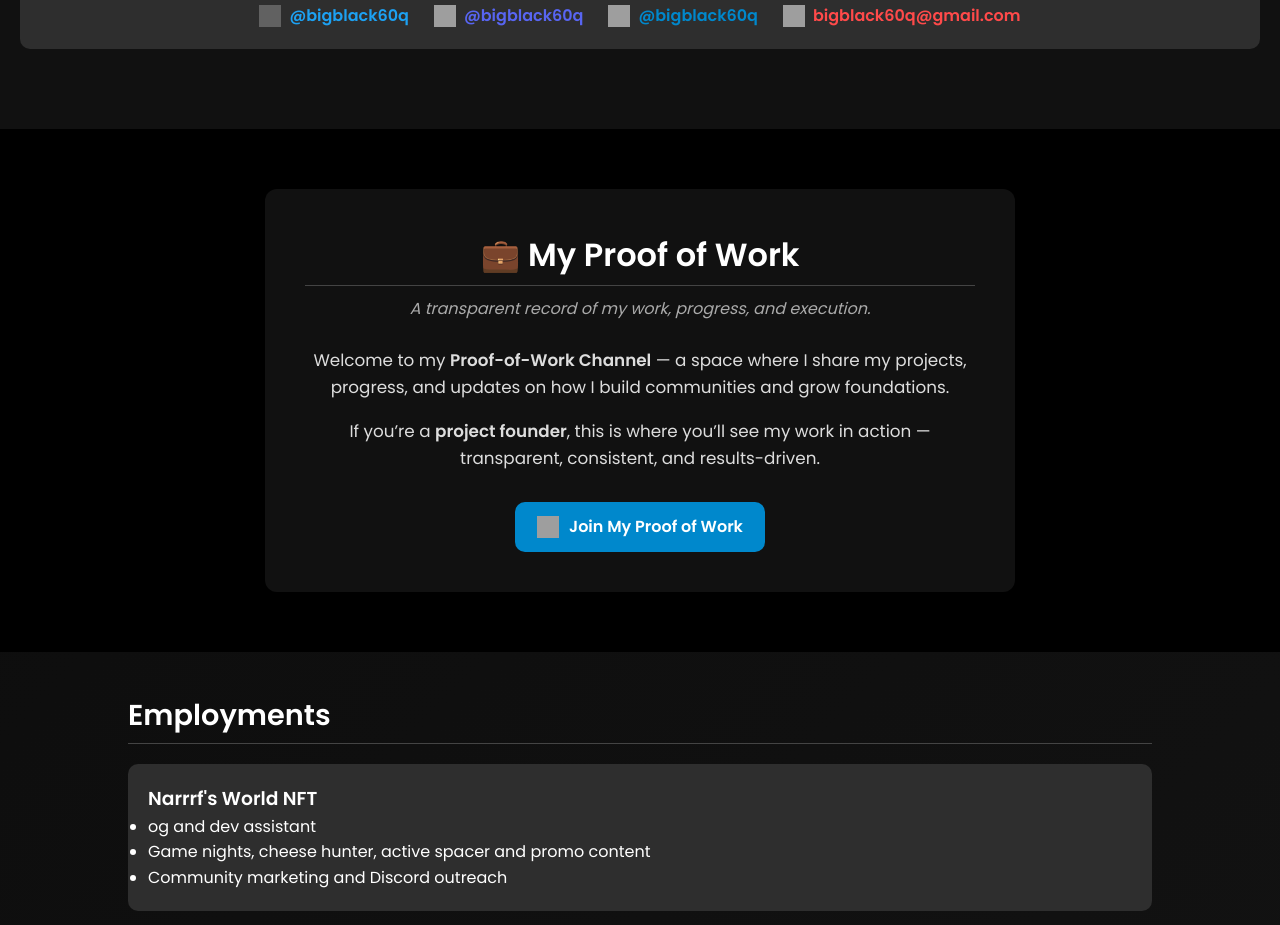
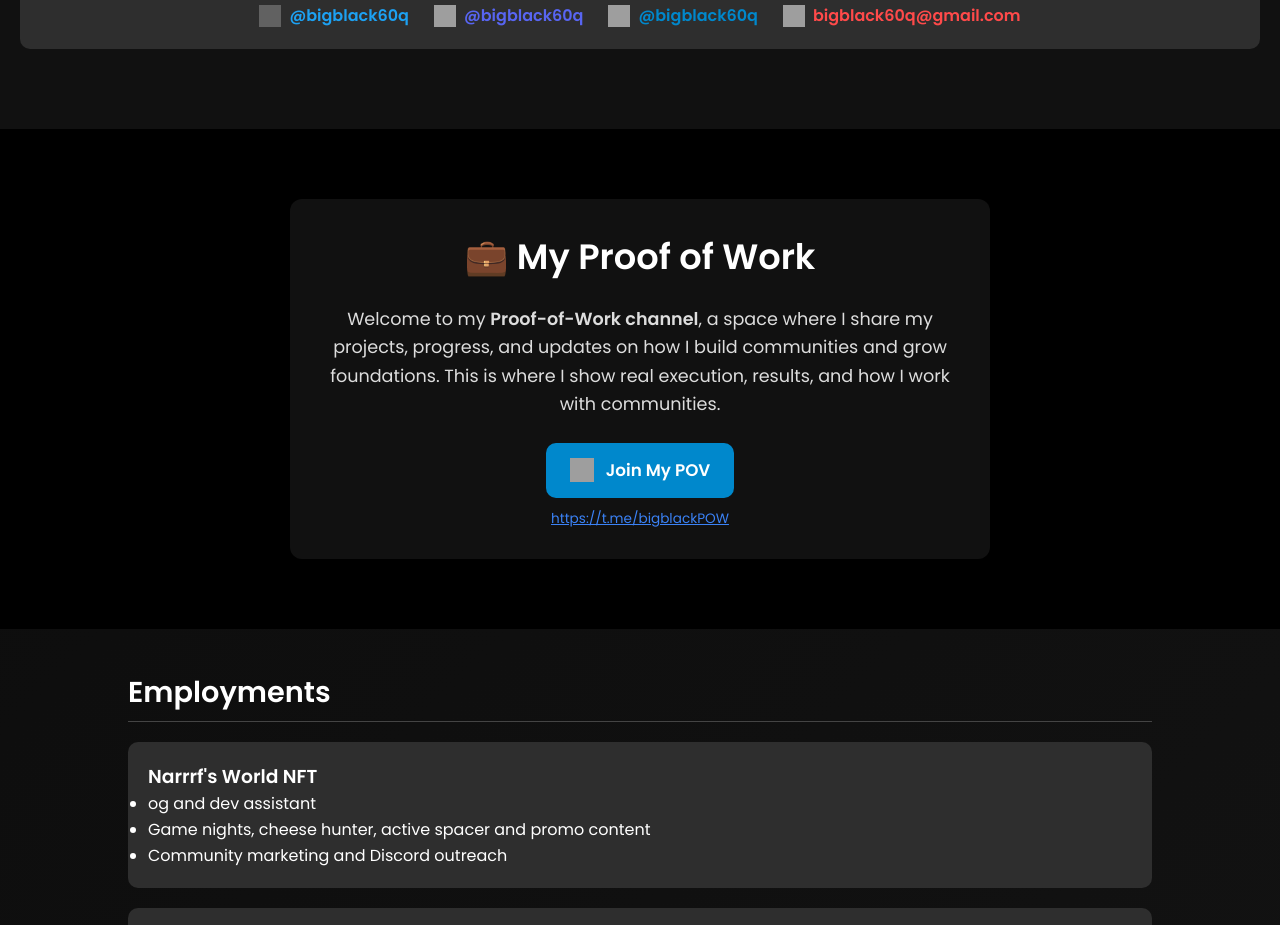
Before and after one commit to bigblack60/portfolio.com, a plain HTML site: page index.html in a window 1280 px wide. Shown: the part 878-1803 px from the top of the page. Drawn offline with Linux system fonts and the light colour scheme; grey boxes are pictures that could not be loaded.

Commit message:
Update index.html

```diff
--- a/index.html
+++ b/index.html
@@ -239,33 +239,34 @@
 
 
 <!-- Proof of Work Section -->
-<section id="proof-of-work" class="section" style="padding: 60px 20px; background: #000; text-align: center;">
-  <div class="card" style="max-width: 750px; margin: 0 auto; padding: 40px; border-radius: 12px; background: #111; box-shadow: 0 4px 12px rgba(0,0,0,0.6);">
+<section id="proof-of-work" style="padding: 70px 20px; background: #000; text-align: center;">
+  <div style="max-width: 700px; margin: 0 auto; background: #111; padding: 30px; border-radius: 12px; box-shadow: 0 4px 10px rgba(0,0,0,0.6);">
 
-    <h2 style="font-size: 2rem; margin-bottom: 10px; color: #fff;">💼 My Proof of Work</h2>
-    <p style="font-size: 1rem; color: #aaa; margin-bottom: 25px; font-style: italic;">
-      A transparent record of my work, progress, and execution.
+    <h2 style="font-size: 2.2rem; margin-bottom: 20px; color: #fff;">💼 My Proof of Work</h2>
+
+    <p style="font-size: 1.1rem; color: #ddd; line-height: 1.6; margin-bottom: 25px;">
+      Welcome to my <strong>Proof-of-Work channel</strong>, a space where I share my projects, progress, and updates on how I build communities and grow foundations. This is where I show real execution, results, and how I work with communities.
     </p>
 
-    <p style="font-size: 1.05rem; color: #ddd; line-height: 1.6; margin-bottom: 18px;">
-      Welcome to my <strong>Proof-of-Work Channel</strong> — a space where I share my projects, progress, and updates on how I build communities and grow foundations.
-    </p>
-
-    <p style="font-size: 1.05rem; color: #ddd; line-height: 1.6; margin-bottom: 30px;">
-      If you’re a <strong>project founder</strong>, this is where you’ll see my work in action — transparent, consistent, and results-driven.
-    </p>
-
+    <!-- Button -->
     <a href="https://t.me/bigblackPOW" target="_blank"
-       style="display: inline-flex; align-items: center; gap: 10px; background: #0088cc;
-              color: #fff; padding: 12px 22px; border-radius: 10px; text-decoration: none;
-              font-weight: bold; font-size: 1rem; transition: 0.3s ease;">
+       style="display: inline-flex; align-items: center; gap: 12px; background: #0088cc;
+              color: #fff; padding: 14px 24px; border-radius: 10px; text-decoration: none;
+              font-weight: bold; font-size: 1.05rem; transition: 0.3s ease;">
       <img src="https://upload.wikimedia.org/wikipedia/commons/8/82/Telegram_logo.svg"
-           alt="Telegram" style="width: 22px; height: 22px;">
-      Join My Proof of Work
+           alt="Telegram" style="width: 24px; height: 24px;">
+      Join My POV
     </a>
 
+    <!-- Small visible link under button -->
+    <p style="margin-top: 10px; font-size: 0.85rem; color: #3b82f6;">
+      <a href="https://t.me/bigblackPOW" target="_blank" style="color: #3b82f6; text-decoration: underline;">
+        https://t.me/bigblackPOW
+      </a>
+    </p>
   </div>
 </section>
+
 
 
 
```
